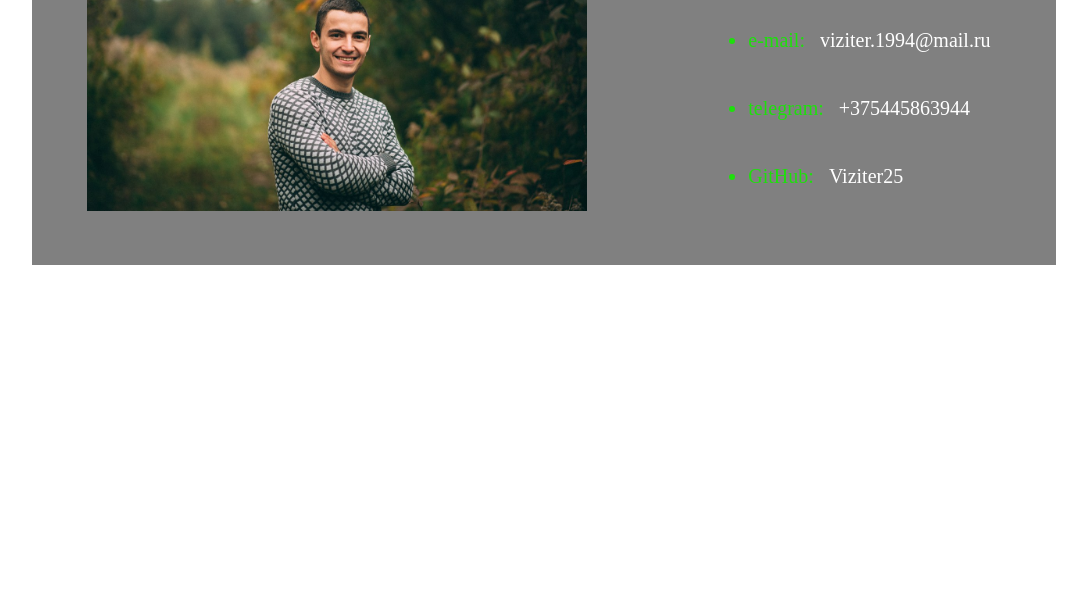
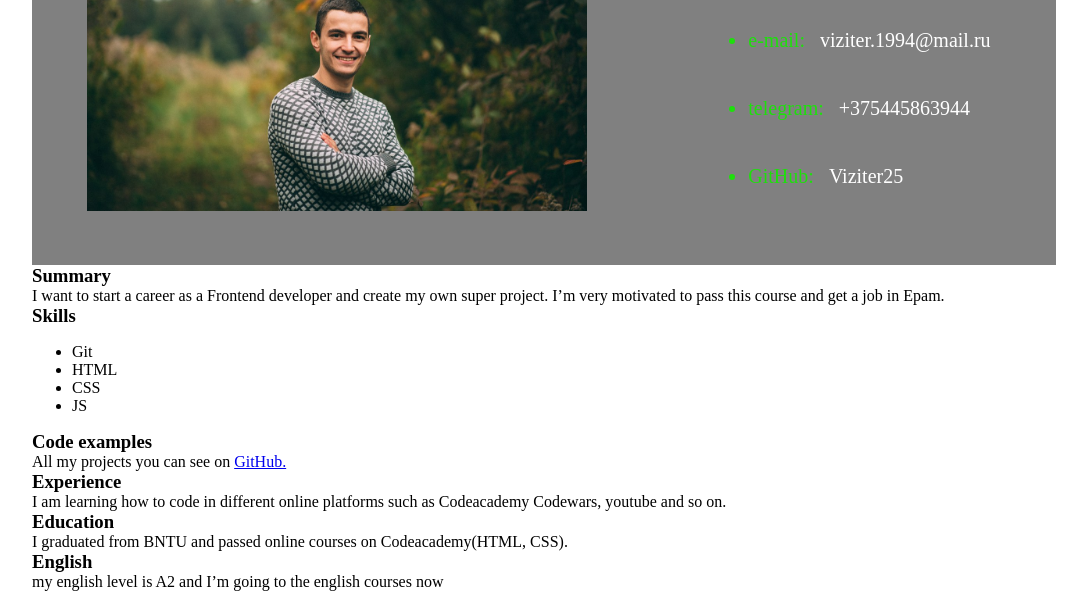
Before and after one commit to Viziter25/rsschool-cv, a plain HTML site: page index.html in a window 1280 px wide. Shown: the part 197-800 px from the top of the page, without its empty margins (96-1183 px from the left). Drawn offline with Linux system fonts and the light colour scheme.

Commit message:
feat: add main

```diff
--- a/index.html
+++ b/index.html
@@ -30,6 +30,63 @@
                 </ul>
             </div>
         </header>
+
+        <main class="main">
+            <div class="main__item">
+                <div class="summary">
+                    <h3 class="summary__title">Summary</h3>
+                    <p class="summary__text">I want to start a career as a Frontend developer and create my own super
+                        project. I’m very motivated to pass this course and get a job in Epam.</p>
+                </div>
+            </div>
+
+            <div class="main__item">
+                <div class="skills">
+                    <h3 class="skills__title">Skills</h3>
+                    <ul class="skills__list">
+                        <li class="skills__test-item">Git</li>
+                        <li class="skills__test-item">HTML</li>
+                        <li class="skills__test-item">CSS</li>
+                        <li class="skills__test-item">JS</li>
+                    </ul>
+                </div>
+            </div>
+
+            <div class="main__item">
+                <div class="code">
+                    <h3 class="code__title">Code examples</h3>
+                    <p class="code__text">All my projects you can see on <a class="code__text-link"
+                            href="https://github.com/Viziter25"> GitHub.</a></p>
+                </div>
+            </div>
+
+            <div class="main__item">
+                <div class="experience">
+                    <h3 class="experience__title">Experience</h3>
+                    <p class="experience__text">I am learning how to code in different online platforms such as <span
+                            class="span__text">Codeacademy</span> <span class="span__text">Codewars</span>, <span
+                            class="span__text">youtube</span> and so on.</p>
+                </div>
+            </div>
+
+            <div class="main__item">
+                <div class="education">
+                    <h3 class="education">Education</h3>
+                    <p class="education__text">I graduated from BNTU and passed online courses on Codeacademy(HTML,
+                        CSS).
+                    </p>
+                </div>
+            </div>
+
+            <div class="main__item">
+                <div class="english">
+                    <h3 class="english__title">English</h3>
+                    <p class="english__text">my english level is A2 and I’m going to the english courses now</p>
+                </div>
+            </div>
+
+
+        </main>
     </div>
 
 
```
